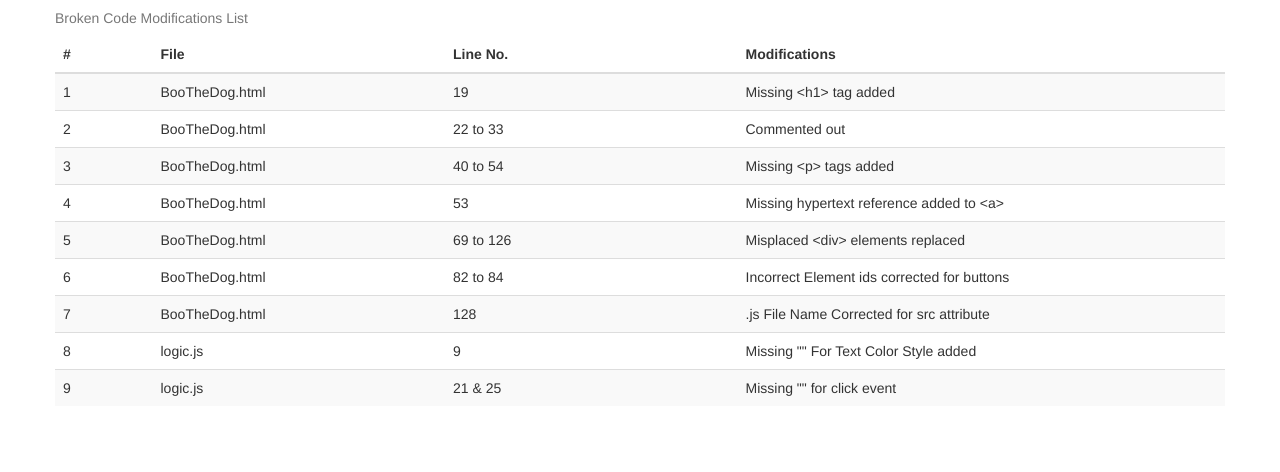
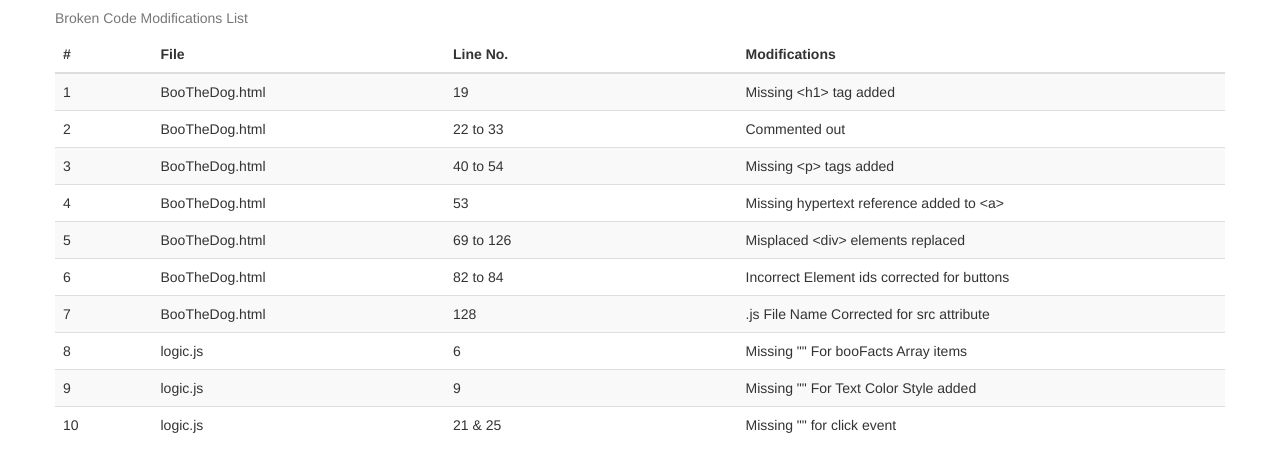
Before and after one commit to amirizad/UCI_Prework, a plain HTML site: page module7/modifications.html in a window 1280 px wide. Drawn offline with nearby package versions, Linux system fonts and the light colour scheme.

Commit message:
Minor Corrections in modulr 7

```diff
--- a/module7/logic.js
+++ b/module7/logic.js
@@ -3,7 +3,7 @@ $("#factButton").on("click", function() {
 	$("#factText").text(booFacts[number]);
 })
 
-var booFacts = ["Boo is a pomeranian, Boo's best friend is another pomeranian named Buddy, Boo the Pomeranian was born on March 16, making him a Pisces, Boo's favourite food is grass, Boo has released two books"];
+var booFacts = ["Boo is a pomeranian", "Boo's best friend is another pomeranian named Buddy", "Boo the Pomeranian was born on March 16", "making him a Pisces", "Boo's favourite food is grass", "Boo has released two books"];
 
 $("#textPink").on("click", function() {
 	$("#funText").css("color", "pink");
--- a/module7/modifications.html
+++ b/module7/modifications.html
@@ -67,11 +67,17 @@
 		        		<tr>
 		        			<td>8</td>
 		        			<td>logic.js</td>
+		        			<td>6</td>
+		        			<td>Missing &quot;&quot; For booFacts Array items</td>
+		        		</tr>
+		        		<tr>
+		        			<td>9</td>
+		        			<td>logic.js</td>
 		        			<td>9</td>
 		        			<td>Missing &quot;&quot; For Text Color Style added</td>
 		        		</tr>
 		        		<tr>
-		        			<td>9</td>
+		        			<td>10</td>
 		        			<td>logic.js</td>
 		        			<td>21 &amp; 25</td>
 		        			<td>Missing &quot;&quot; for click event</td>
```
